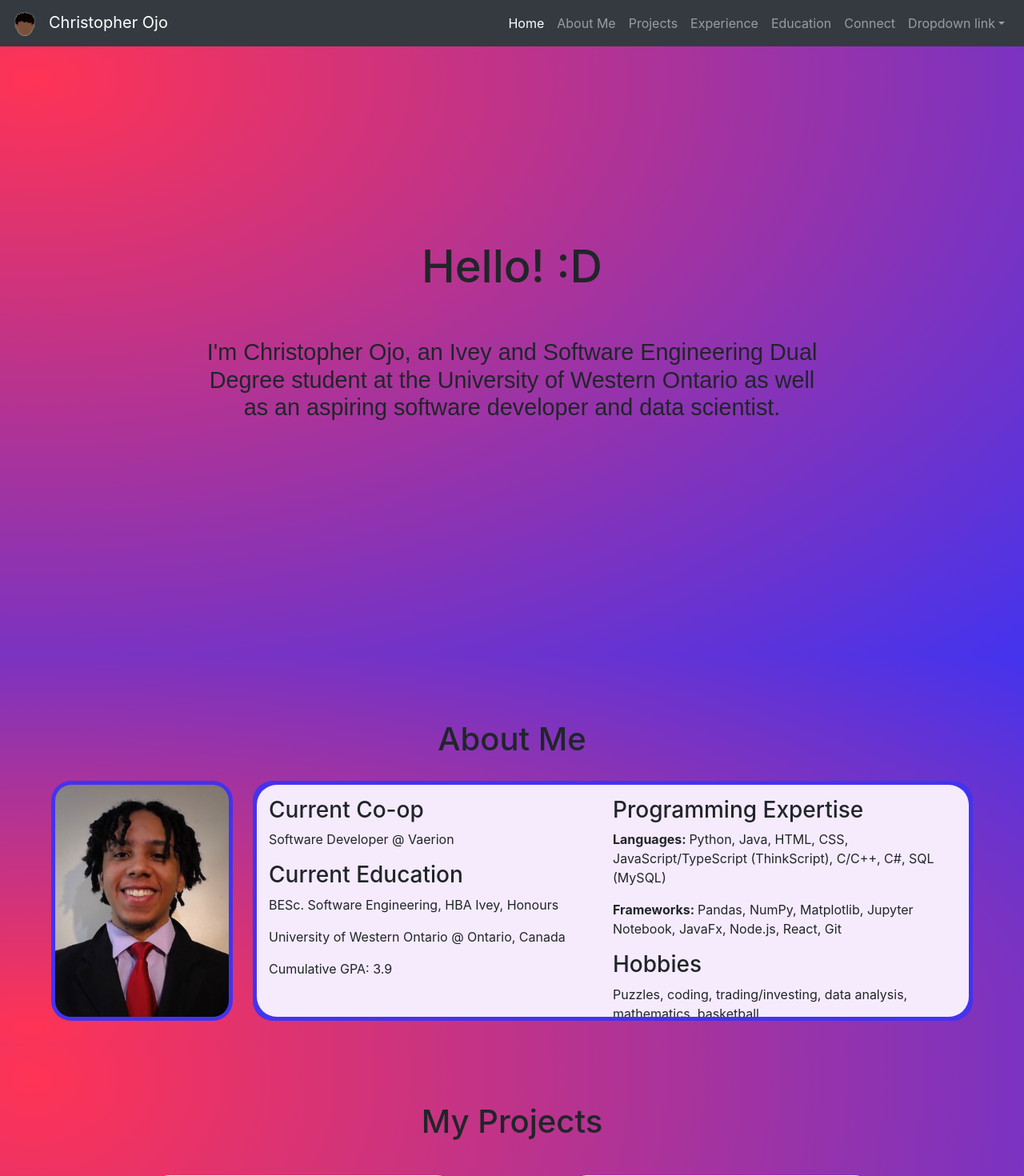
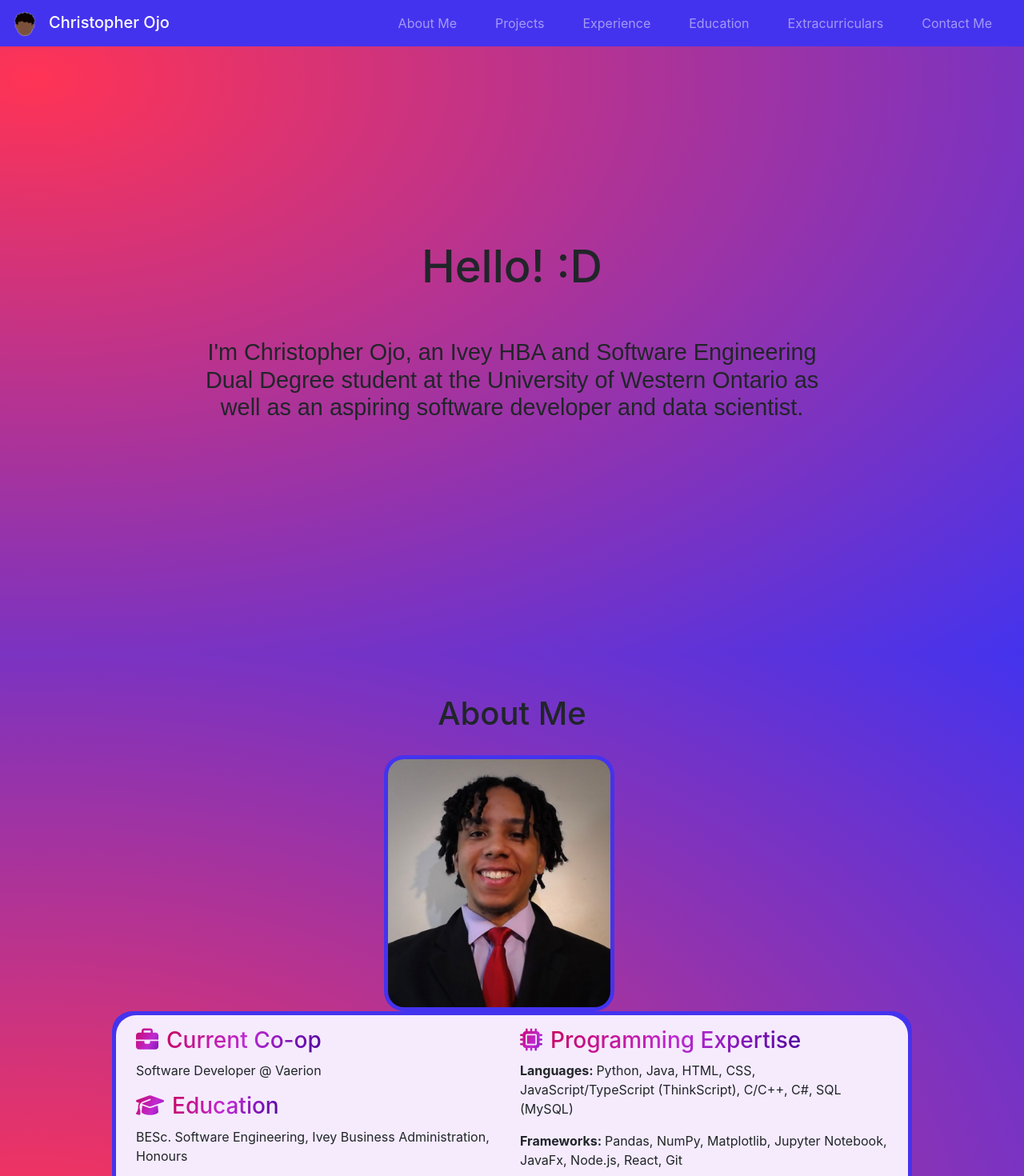
Before and after one commit to christopherojo/my-website, a React (Create React App) app: page / in a window 1280 px wide. Shown: the top 1470 px of the page at 80% size. Built offline with nearby package versions, Linux system fonts and the light colour scheme.

Commit message:
Confused Github Commands

```diff
--- a/src/Navigation/Navbar.js
+++ b/src/Navigation/Navbar.js
@@ -3,8 +3,8 @@ import Logo from './NoFace.png'
 
 const Navbar = () => {
   return (
-    <nav className="navbar sticky-top navbar-expand-sm navbar-dark bg-dark">
-      <a className="navbar-brand" href="#">
+    <nav className="navbar sticky-top navbar-expand-lg navbar-dark bg-*" style={{backgroundColor: '#43e'}}>
+      <a className="navbar-brand mb-0 h1" href="#">
         <img style={{width: '45px', paddingRight:'15px'}} src={Logo} id='navbar-img'/>
         Christopher Ojo
       </a>
@@ -21,62 +21,36 @@ const Navbar = () => {
       </button>
 
       <div className="collapse navbar-collapse" id="navbarNavDropdown">
-        <ul className="navbar-nav ml-auto">
-          <li className="nav-item active">
-            <a className="nav-link" href="#">
-              Home <span className="sr-only">(current)</span>
-            </a>
-          </li>
-          <li className="nav-item">
+        <ul className="navbar-nav ml-auto nav-fill">
+          <li className="nav-item px-3">
             <a className="nav-link" href="#ref-about-me">
               About Me
             </a>
           </li>
-          <li className="nav-item">
+          <li className="nav-item px-3">
             <a className="nav-link" href="#ref-projects">
               Projects
             </a>
           </li>
-          <li className="nav-item">
+          <li className="nav-item px-3">
             <a className="nav-link" href="#ref-experience">
               Experience
             </a>
           </li>
-          <li className="nav-item">
+          <li className="nav-item px-3">
             <a className="nav-link" href="#ref-education">
               Education
             </a>
           </li>
-          <li className="nav-item">
-            <a className="nav-link" href="#connect">
-              Connect
+          <li className="nav-item px-3">
+            <a className="nav-link" href="#ref-extracurriculars">
+              Extracurriculars
             </a>
           </li>
-          <li className="nav-item dropdown">
-            <a
-              className="nav-link dropdown-toggle"
-              href="#"
-              id="navbarDropdownMenuLink"
-              data-toggle="dropdown"
-              aria-haspopup="true"
-              aria-expanded="false"
-            >
-              Dropdown link
+          <li className="nav-item px-3">
+            <a className="nav-link" href="#ref-contact">
+              Contact Me
             </a>
-            <div
-              className="dropdown-menu"
-              aria-labelledby="navbarDropdownMenuLink"
-            >
-              <a className="dropdown-item" href="#">
-                Action
-              </a>
-              <a className="dropdown-item" href="#">
-                Another action
-              </a>
-              <a className="dropdown-item" href="#">
-                Something else here
-              </a>
-            </div>
           </li>
         </ul>
       </div>
--- a/src/Pages/Home.css
+++ b/src/Pages/Home.css
@@ -32,7 +32,6 @@ div {
   background-image: radial-gradient(farthest-corner at 40px 95%,
       #f35 0%, #43e 100%);
   background-size: cover;
-  height: 50vh;
   display: flex;
   flex-wrap: wrap;
   align-items: center;
@@ -61,6 +60,20 @@ div {
   background-size: cover;
 }
 
+.section-extracurriculars {
+  background-image: radial-gradient(farthest-corner at 40px 95%,
+      #f35 0%, #43e 100%);
+  background-size: cover;
+  padding-top: 50px;
+}
+
+.section-contact {
+  background-image: radial-gradient(farthest-corner at 40px 40px,
+      #f35 0%, #43e 100%);
+  background-size: cover;
+  height: 240px;
+}
+
 .title {
   padding: 20px;
 }
@@ -79,6 +92,11 @@ div {
 
 .introduction h1 {
   font-size: 3.5em;
+  opacity: 1;
+  animation-name: fade-in;
+  animation-duration: 1000ms;
+  animation-iteration-count: 1;
+  animation-fill-mode: both;
 }
 
 .introduction h5 {
@@ -90,19 +108,35 @@ div {
   margin-block-end: 1.67em;
   margin-inline-start: 0px;
   margin-inline-end: 0px;
+  animation-name: fade-in;
+  animation-duration: 1000ms;
+  animation-delay: 500ms;
+  animation-fill-mode: both;
+}
+
+@keyframes fade-in {
+  from {
+    opacity: 0;
+    transform: translate(0px, 100%);
+  }
+
+  to {
+    opacity: 1;
+    transform: none;
+  }
 }
 
 .summary {
   display: flex;
   flex-direction: row;
+  flex-wrap: wrap;
+  justify-content: center;
 }
 
 .photo {
   display: flex;
   height: 35vh;
-  width: 50%;
-  min-height: 300px;
-  justify-content: left;
+  min-height: 320px;
   border-radius: 25px;
 }
 
@@ -119,13 +153,12 @@ div {
 
 .my-info-background {
   max-width: 1000px;
-  min-width: 900px;
-  min-height: 300px;
-  height: 35vh;
+  min-height: 320px;
   padding: 5px;
   background-color: #43e;
   border-radius: 25px;
-  width: 100%;
+  display: flex;
+  flex-wrap: wrap;
 }
 
 .my-info {
@@ -137,24 +170,45 @@ div {
   background-color: rgba(255, 246, 254, 0.945);
   display: flex;
   flex-direction: row;
+  flex-wrap: wrap;
   text-align: left;
   overflow: hidden;
 }
 
 .first {
-  width: 100%;
-  height: 100%;
+  width: 50%;
+  min-width: 300px;
   display: flex;
   flex-direction: column;
   justify-content: flex-start;
+  padding-left: 10px;
+  padding-right: 10px;
 }
 
 .second {
-  width: 100%;
-  height: 100%;
+  width: 50%;
+  min-width: 300px;
   display: flex;
   flex-direction: column;
   justify-content: flex-start;
+  padding-left: 10px;
+  padding-right: 10px;
+}
+
+.info-title {
+  display: flex;
+}
+
+.info-title i {
+  padding-right: 10px;
+}
+
+.info-title h3 {
+  background: linear-gradient(120deg,#c90460,#bf2ad3 50%,#4b049c);
+  -webkit-background-clip: text;
+  color: transparent;
+  font-size: 600;
+  padding-bottom: 1px;
 }
 
 .project-spread {
@@ -252,31 +306,169 @@ div {
   padding-left: 25px;
 }
 
-.introText {
+.extracurriculars {
   padding: 20px;
-  border-radius: 25px;
-  background-color: rgb(250, 199, 190);
 }
 
-
-.working {
-  padding: 20px;
-  background-color: rgb(231, 255, 247);
-  border-radius: 25px;
+.extracurricular-spread {
+  display: flex;
+  flex-wrap: wrap;
+  justify-content: center;
+  align-items: center;
 }
 
-.background-photo {
-  width: 100%;
+.extracurricular-panel:first-of-type {
+  height: 100vh;
+  width: 65%;
+  padding-right: 5px;
 }
 
-.connectHeader {
-  padding: 20px;
-  padding-top: 80px;
+.extracurricular-panel:nth-of-type(2) {
+  height: 100vh;
+  width: 35%;
 }
 
-.connect {
-  padding: 20px;
-  padding-bottom: 1000px;
-  background-color: blueviolet;
-  border-radius: 25px;
+.extracurricular-panel:nth-of-type(3) {
+  height: 50vh;
+  width: 100%;
+  padding-top: 5px;
 }
+
+.extracurricular {
+  display: flex;
+  flex-direction: column;
+  justify-content: center;
+  align-content: center;
+}
+
+#trading {
+  height: 50%;
+  padding-bottom: 5px;
+}
+
+.extracurricular-panel:first-of-type .extracurricular:nth-of-type(1) {
+  background-image: linear-gradient(135deg,rgba(95, 226, 101, 0.8),rgba(12, 85, 57, 0.8)),url('https://www.nasdaq.com/sites/acquia.prod/files/image/29525db076bcc42505a356e55dbe94f38b28530b_getty-stock-market-data.jpg?53434481');
+  background-size: cover;
+  background-position: 50%;
+  height: 100%;
+}
+
+.extracurricular-panel:first-of-type .extracurricular:nth-of-type(2) {
+  background-image: linear-gradient(135deg,rgba(226, 213, 95, 0.8),rgba(85, 39, 12, 0.8)),url('https://thebusinessofesports.com/wp-content/uploads/2021/12/chess-playing-hand.jpg');
+  background-size: cover;
+  background-position: 50%;
+  height: 50%;
+}
+
+.extracurricular-panel:nth-of-type(2) .extracurricular {
+  background-image: linear-gradient(135deg,rgba(226,95,176,.8),rgba(85,12,34,.8)),url('https://wallpaper.dog/large/17036904.jpg');
+  background-size: cover;
+  background-position: 50%;
+  height: 100%;
+}
+
+.extracurricular-panel:nth-of-type(3) .extracurricular {
+  background-image: linear-gradient(135deg,rgba(95, 115, 226, 0.8),rgba(64, 12, 85, 0.8)),url('https://papers.co/wallpaper/papers.co-ne79-coding-screen-digital-art-blue-34-iphone6-plus-wallpaper.jpg');
+  background-size: cover;
+  background-position: 50%;
+  height: 100%;
+}
+
+.contact {
+  padding: 35px;
+}
+
+.contact-spread {
+  display: inline-flex;
+}
+
+.contact-info {
+  display: flex;
+  justify-content: center;
+  align-content: center;
+  margin: 10px 70px;
+  width: 50px;
+  height: 50px;
+}
+
+.contact-info a {
+  cursor: pointer;
+  width: 50px;
+  height: 50px;
+  background-color: #f35;
+  border-radius: 50%;
+  display: flex;
+  justify-content: center;
+  align-items: center;
+}
+
+.contact-info a:hover .tooltip {
+  font-size: 18px;
+  top: -55px;
+  opacity: 1;
+}
+
+.contact-info a:hover i {
+  color: #fcd1de;
+}
+
+.contact-info a:hover {
+  background-color: #4b049c;
+}
+
+.contact-info i {
+  font-size: 25px;
+  color: #4b049c;
+}
+
+.contact-info .tooltip {
+  top: 0;
+  position: relative;
+  text-align: center;
+  font-size: 5px;
+  color: #fcd1de;
+  background-color: #4b049c;
+  padding: 5px 8px;
+  border-radius: 5px;
+  pointer-events: none;
+  opacity: 0;
+  text-decoration: none;
+  transition: all .2s cubic-bezier(.68,-.55,.265,1.55);
+}
+
+.contact-info .tooltip::before {
+  position: absolute;
+  content: "";
+  bottom: -3px;
+  opacity: 1;
+  padding: 3px;
+  align-items: center;
+  right: 45%;
+  rotate: 45deg;
+  background-color: #4b049c;
+}
+
+a:link { text-decoration: none; }
+a:visited { text-decoration: none; }
+a:hover { text-decoration: none; }
+a:active { text-decoration: none; }
+
+#email {
+  position: absolute;
+}
+
+#discord {
+  position: absolute;
+}
+
+#linked-in {
+  position: absolute;
+}
+
+#github {
+  position: absolute;
+}
+
+#instagram {
+  position: absolute;
+}
--- a/src/Pages/Home.js
+++ b/src/Pages/Home.js
@@ -7,7 +7,7 @@ const Introduction = () => {
   return (
     <div className='introduction'>
       <h1>Hello! :D</h1>
-      <h5>I'm Christopher Ojo, an Ivey and Software Engineering Dual Degree student at the University of Western Ontario as well as an aspiring software developer and data scientist.</h5>
+      <h5>I'm Christopher Ojo, an Ivey HBA and Software Engineering Dual Degree student at the University of Western Ontario as well as an aspiring software developer and data scientist.</h5>
     </div>
   );
 }
@@ -26,19 +26,34 @@ const AboutMe = () => {
           <div className='my-info'>
             <div className='first'>
               <div className='coop'>
-                <h3>Current Co-op</h3>
+                <div className='info-title'>
+                  <h3>
+                    <i class="fa-solid fa-briefcase"></i>
+                  </h3>
+                  <h3>Current Co-op</h3>
+                </div>
                 <p>Software Developer @ Vaerion</p>
               </div>
               <div className='education'>
-                <h3>Current Education</h3>
-                <p>BESc. Software Engineering, HBA Ivey, Honours</p>
+                <div className='info-title'>
+                  <h3>
+                    <i class="fa-solid fa-graduation-cap"></i>
+                  </h3>
+                  <h3>Education</h3>
+                </div>
+                <p>BESc. Software Engineering, Ivey Business Administration, Honours</p>
                 <p>University of Western Ontario @ Ontario, Canada</p>
                 <p>Cumulative GPA: 3.9</p>
               </div>
             </div>
             <div className='second'>
               <div className='skills'>
-                <h3>Programming Expertise</h3>
+                <div className='info-title'>
+                  <h3>
+                    <i class="fa-solid fa-microchip"></i>
+                  </h3>
+                  <h3>Programming Expertise</h3>
+                </div>
                 <p>
                   <b>Languages: </b>
                   Python, Java, HTML, CSS, JavaScript/TypeScript (ThinkScript),  C/C++, C#, SQL (MySQL)
@@ -49,7 +64,12 @@ const AboutMe = () => {
                 </p>
               </div>
               <div className='hobbies'>
-                <h3>Hobbies</h3>
+                <div className='info-title'>
+                  <h3>
+                    <i class="fa-solid fa-basketball"></i>
+                  </h3>
+                  <h3>Hobbies</h3>
+                </div>
                 <p>Puzzles, coding, trading/investing, data analysis, mathematics, basketball,</p>
               </div>
             </div>
@@ -229,6 +249,94 @@ const Education = () => {
   );
 }
 
+const Hobbies = () => {
+  return (
+    <div>
+      <div className='extracurriculars'>
+        <h1>My Extracurriculars and Hobbies</h1>
+      </div>
+      <div className='extracurricular-spread'>
+        <div className='extracurricular-panel'>
+          <div id='trading'>
+            <div className='extracurricular'>
+              <h3>Trading & Investing</h3>
+              <h4>2+ years experience</h4>
+            </div>
+          </div>
+          <div className='extracurricular'>
+            <h3>Chess & Puzzles</h3>
+            <h4>Chess Club President</h4>
+          </div>
+        </div>
+        <div className='extracurricular-panel'>
+          <div className='extracurricular'>
+            <h3>Basketball & Athletics</h3>
+            <h4>Basketball Captain</h4>
+          </div>
+        </div>
+        <div className='extracurricular-panel'>
+          <div className='extracurricular'>
+            <h3>Programming</h3>
+            <h4>5+ years experience</h4>
+          </div>
+        </div>
+      </div>
+    </div>
+  );
+}
+
+const Contact = () => {
+  return (
+    <div>
+      <div className='contact'>
+        <h1>Contact Me</h1>
+      </div>
+      <div className='contact-spread'>
+        <div className='contact-info'>
+          <a href='https://www.youtube.com/watch?v=dQw4w9WgXcQ'>
+            <div id='email'>
+              <i class="fa-solid fa-envelope"></i>
+            </div>
+            <div className='tooltip'>Email</div>
+          </a>
+        </div>
+        <div className='contact-info'>
+          <a href='https://www.youtube.com/watch?v=dQw4w9WgXcQ'>
+            <div id='discord'>
+              <i class="fa-brands fa-discord"></i>
+            </div>
+            <div className='tooltip'>Discord</div>
+          </a>
+        </div>
+        <div className='contact-info'>
+          <a href='https://www.youtube.com/watch?v=dQw4w9WgXcQ'>
+            <div id='linked-in'>
+              <i class="fa-brands fa-linkedin"></i>
+            </div>
+            <div className='tooltip'>LinkedIn</div>
+          </a>
+        </div>
+        <div className='contact-info'>
+          <a href='https://www.youtube.com/watch?v=dQw4w9WgXcQ'>
+            <div id='github'>
+              <i class="fa-brands fa-github"></i>
+            </div>
+            <div className='tooltip'>Github</div>
+          </a>
+        </div>
+        <div className='contact-info'>
+          <a href='https://www.youtube.com/watch?v=dQw4w9WgXcQ'>
+            <div id='instagram'>
+              <i class="fa-brands fa-instagram"></i>
+            </div>
+            <div className='tooltip'>Instagram</div>
+          </a>
+        </div>
+      </div>
+    </div>
+  );
+}
+
 const Home = () => {
   return (
     <div className='main'>
@@ -247,32 +355,12 @@ const Home = () => {
       <section id='ref-education'  className='section-education'>
         <Education />
       </section>
-      <img className="background-photo" src={Sunset} alt="Sunset Photo" />
-      <h1>About Me</h1>
-      <div className='working'>
-        <p>Tandom words</p>
-      </div>
-      <h1>Skills</h1>
-      <div className='working'>
-        <p>Tandom words</p>
-      </div>
-      <h1>Experience</h1>
-      <div className='working'>
-        <p>Tandom words</p>
-      </div>
-      <h1>Projects</h1>
-      <div className='working'>
-        <p>Tandom words</p>
-      </div>
-      <h1>Hobbies</h1>
-      <div className='working'>
-        <p>Tandom words</p>
-      </div>
-      <a id="connect"></a>
-      <h1 className="connectHeader">Connect</h1>
-      <div className='connect'>
-        <p>Tandom words</p>
-      </div>
+      <section id='ref-extracurriculars' className='section-extracurriculars'>
+        <Hobbies />
+      </section>
+      <section id='ref-contact' className='section-contact'>
+        <Contact />
+      </section>
     </div>
   );
 };
```
Also changed, not shown: public/index.html (+3 -8 lines).
